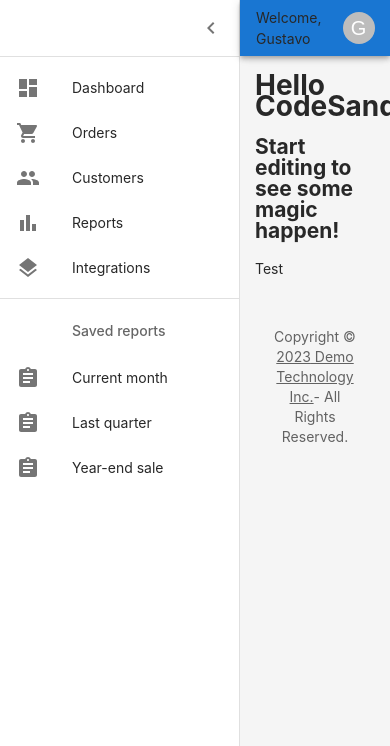
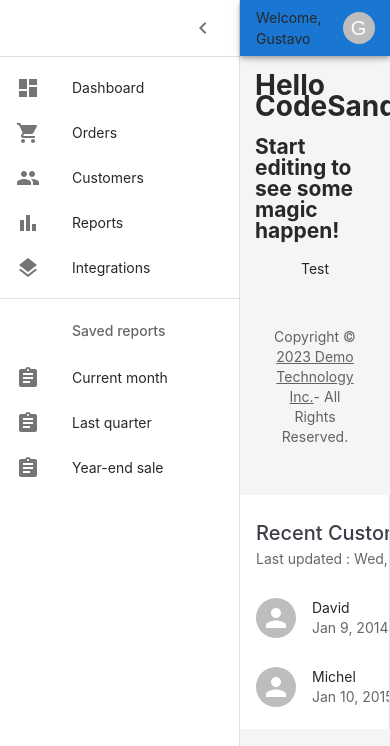
Before and after one commit to naveenktr/testRepo, a React (Create React App) app: page / in a window 390 px wide. Shown: the top 746 px of the page. Built offline with nearby package versions, Linux system fonts and the light colour scheme.

Commit message:
CPP-001 Right side menu fix

```diff
--- a/src/Assets/theme.js
+++ b/src/Assets/theme.js
@@ -5,11 +5,11 @@ const MUITheme = createTheme({
   breakpoints: {
     keys: ["xs", "sm", "md", "lg", "xl"],
     values: {
-      xs: 0,
-      sm: 600,
-      md: 960,
-      lg: 1194,
-      xl: 1920
+      xs: 550,
+      sm: 767,
+      md: 991,
+      lg: 1199,
+      xl: 1440
     }
   },
   palette: {
--- a/src/Components/Shared/Layout/Layout.jsx
+++ b/src/Components/Shared/Layout/Layout.jsx
@@ -4,6 +4,7 @@ import Footer from "./Footer";
 import Header from "./Header";
 import SideBar from "./Sidebar";
 import SideBarRight from './SideBarRight';
+import { DashBoardWrapper } from "./styles";
 
 const Layout =(props)=>{
     const{children}=props;
@@ -29,14 +30,13 @@ const Layout =(props)=>{
                 }}
                 >
                 <Toolbar/>
-                <Box sx={{display:'flex',minHeight: 'calc(100% - 68px)'}}>
+                <DashBoardWrapper>
                     <Box sx={{width:'100%',padding:'0px 15px'}}>
                         {children}
                         <Footer />
                     </Box>
                     <SideBarRight/>
-                </Box>
-
+                </DashBoardWrapper>
             </Box>
         </Box>
         </>
--- a/src/Components/Shared/Layout/SideBarRight.jsx
+++ b/src/Components/Shared/Layout/SideBarRight.jsx
@@ -1,19 +1,41 @@
 import * as React from 'react';
-import { mainListItems, secondaryListItems } from './listitems';
 import List from '@mui/material/List';
-import Divider from '@mui/material/Divider';
-import { Drawer } from "./styles";
+import { DrawerRight } from "./styles";
+import { Avatar, ListItem, ListItemAvatar, ListItemText, Typography } from '@mui/material';
 
 
 const SideBarRight = (props)=>{
     return(
-        <Drawer variant="permanent" open sx={{minHeight: '100%',}}>
+        <DrawerRight variant="permanent" open sx={{minHeight: '100%',}}>
           <List component="nav">
-            {mainListItems}
-            <Divider sx={{ my: 1 }} />
-            {secondaryListItems}
+            <ListItem>
+                <ListItemText
+                    primary={
+                        <Typography variant="h6">
+                            Recent Customer Visit
+                        </Typography>
+                    }
+                    secondary={
+                        <React.Fragment>
+                        {"Last updated : Wed, 08.0.23 00:10AM"}
+                        </React.Fragment>
+                    }
+                />
+            </ListItem>
+            <ListItem>
+                <ListItemAvatar>
+                    <Avatar/>
+                </ListItemAvatar>
+                <ListItemText primary="David" secondary="Jan 9, 2014" />
+            </ListItem>
+            <ListItem>
+                <ListItemAvatar>
+                    <Avatar/>
+                </ListItemAvatar>
+                <ListItemText primary="Michel" secondary="Jan 10, 2015" />
+            </ListItem>
           </List>
-        </Drawer>
+        </DrawerRight>
     )
 }
 export default SideBarRight;
--- a/src/Components/Shared/Layout/styles.js
+++ b/src/Components/Shared/Layout/styles.js
@@ -28,8 +28,43 @@ const Drawer = styled(MuiDrawer, { shouldForwardProp: (prop) => prop !== 'open'
       },
     }),
   );
+  const DrawerRight = styled(MuiDrawer, { shouldForwardProp: (prop) => prop !== 'open' })(
+    ({ theme, open }) => ({
+      '& .MuiDrawer-paper': {
+        position: 'relative',
+        whiteSpace: 'nowrap',
+        width: drawerWidth+50,
+        [theme.breakpoints.down("sm")]: {
+            width:'100%',
+        },
+        transition: theme.transitions.create('width', {
+          easing: theme.transitions.easing.sharp,
+          duration: theme.transitions.duration.enteringScreen,
+        }),
+        boxSizing: 'border-box',
+        ...(!open && {
+          overflowX: 'hidden',
+          transition: theme.transitions.create('width', {
+            easing: theme.transitions.easing.sharp,
+            duration: theme.transitions.duration.leavingScreen,
+          }),
+          width: theme.spacing(7),
+          [theme.breakpoints.up('sm')]: {
+            width: theme.spacing(9),
+          },
+        }),
+      },
+    }),
+  );
 const ChimpFooter = styled(Box)(({ theme }) => ({
     backgroundColor: theme.palette.background.footer,
+}));
+const DashBoardWrapper = styled(Box)(({ theme }) => ({
+    display:'flex',
+    minHeight: 'calc(100% - 68px)',
+    [theme.breakpoints.down("sm")]: {
+        flexDirection:'column',
+    }
 }));
 const AppBar = styled(MuiAppBar, {
     shouldForwardProp: (prop) => prop !== 'open',
@@ -48,4 +83,4 @@ const AppBar = styled(MuiAppBar, {
       }),
     }),
 }));
-export { AppBar,ChimpFooter,Drawer };
+export { AppBar,ChimpFooter,Drawer,DrawerRight,DashBoardWrapper };
```
